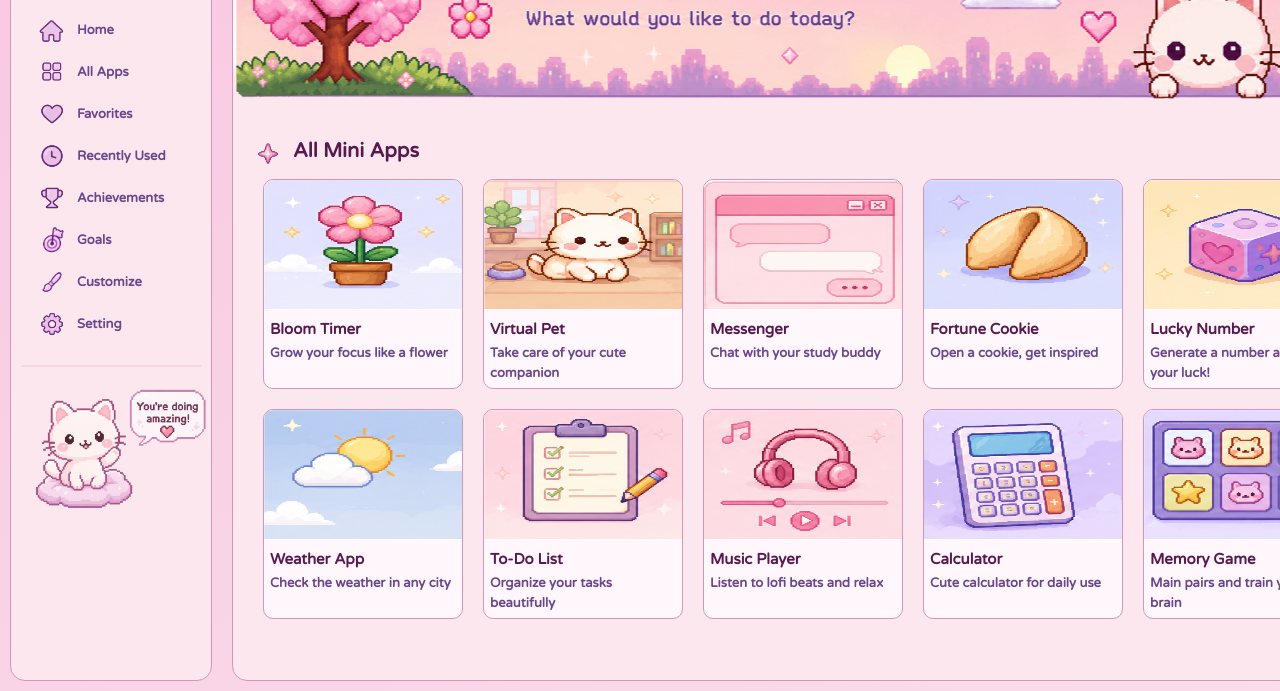
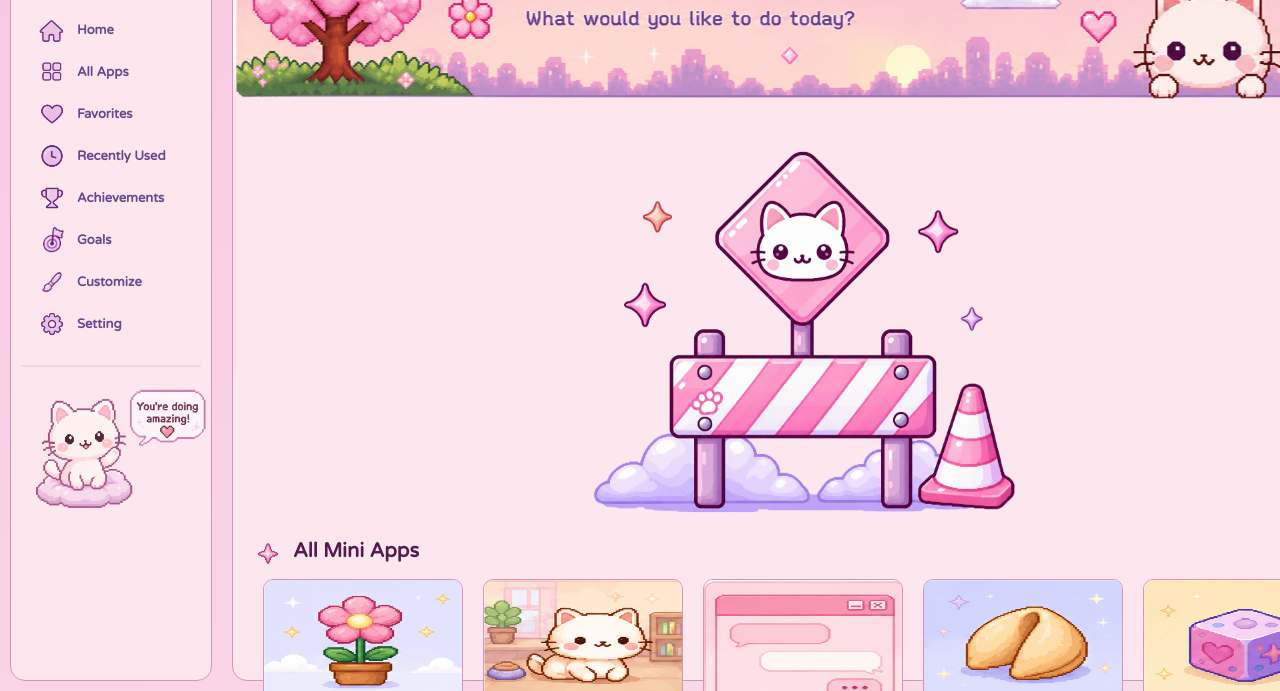
Before and after one commit to Sara-Belhadj/sweet-space, a plain HTML site: page homePage.html in a window 1280 px wide. Shown: the part 109-800 px from the top of the page. Drawn offline with Linux system fonts and the light colour scheme; a web font is replaced by a local one.

```diff
--- a/css/style.css
+++ b/css/style.css
@@ -444,3 +444,10 @@
 .section.active {
     display: block;
 }
+
+.construction {
+    display: block;
+    margin: auto;
+    height: 400px;
+    width: auto;
+}
--- a/homePage.html
+++ b/homePage.html
@@ -63,6 +63,7 @@
         <!-- HOME SECTION -->
 
         <section id="home-section" class="section active">
+            <img src="assets/icons/construction.png" class="construction">
         </section>
         <section id="all_apps-section" class="section active">
             <div class="title_all_apps-section">
@@ -124,16 +125,22 @@
             </div>
         </section>
         <section id="favorites-section" class="section active">
+            <img src="assets/icons/construction.png" class="construction">
         </section>
         <section id="recently_used-section" class="section active">
+            <img src="assets/icons/construction.png" class="construction">
         </section>
         <section id="achievements-section" class="section active">
+            <img src="assets/icons/construction.png" class="construction">
         </section>
         <section id="goals-section" class="section active">
+            <img src="assets/icons/construction.png" class="construction">
         </section>
         <section id="costumize-section" class="section active">
+            <img src="assets/icons/construction.png" class="construction">
         </section>
         <section id="settings-section" class="section active">
+            <img src="assets/icons/construction.png" class="construction">
         </section>
 
     </main>
--- a/js/script.js
+++ b/js/script.js
@@ -30,12 +30,15 @@
 
         item.querySelector("a").style.color = "#7a3254";
         });
+
+
     });
 
 
     /* HOME SECTION */
     const homeLinks = document.querySelectorAll(".sidebar-nav a");
     const sections = document.querySelectorAll(".section");
+    const home = document.querySelector(".home-section");
 
     homeLinks.forEach( link => {
 
@@ -49,3 +52,4 @@
             target.classList.add("active");
         });
     });
+    document.querySelector("#home-section").classList.add("active");
```
Also changed, not shown: assets/icons/construction.png (added).
